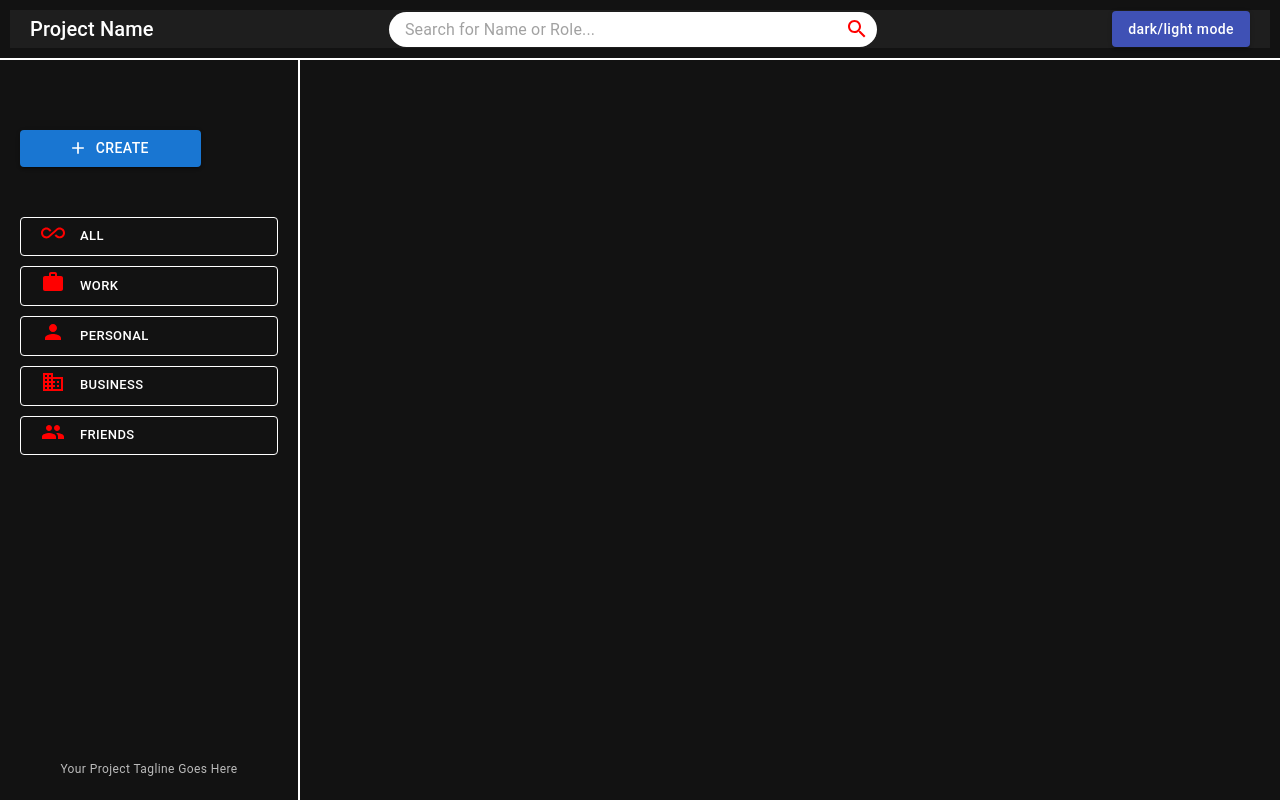
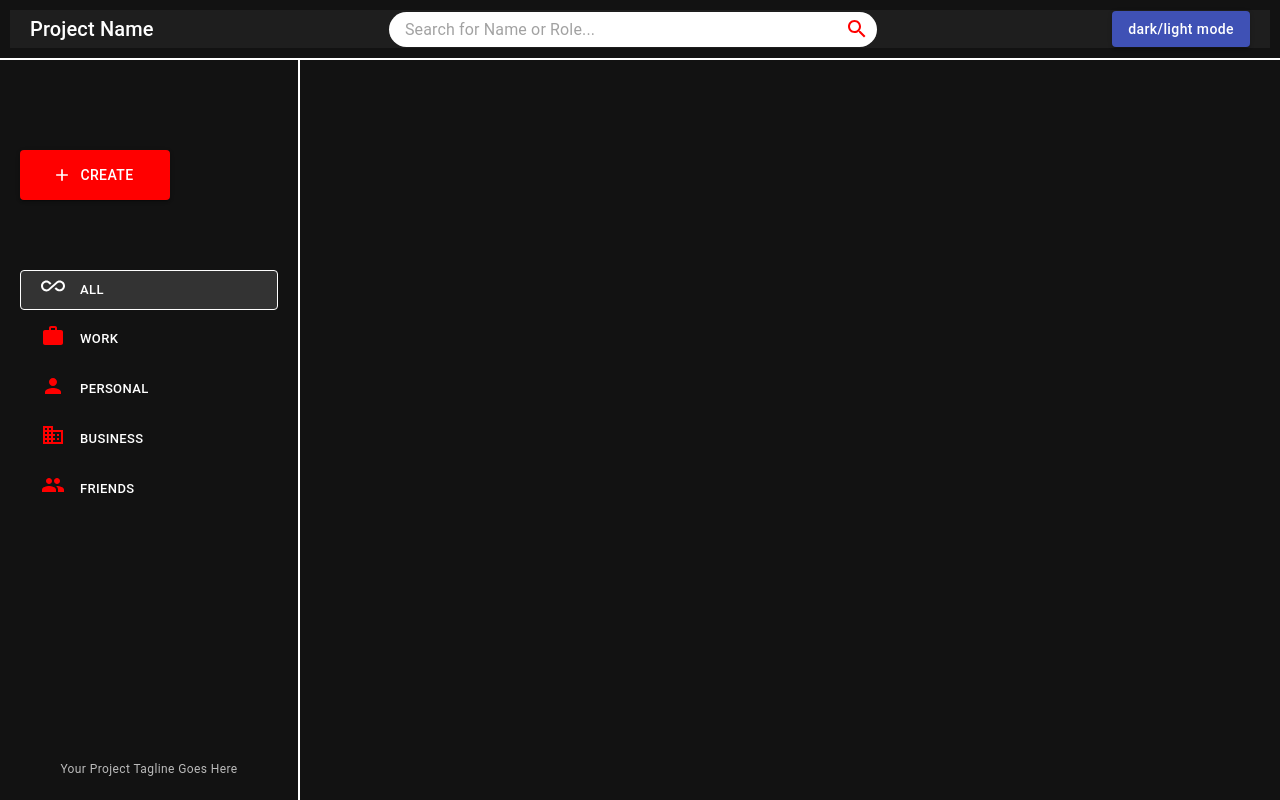
Before and after one commit to josephfrancis60/Cardify, a React (Vite) app in the folder frontend/: page / in a window 1280 px wide. Built offline with nearby package versions, Linux system fonts and the light colour scheme.

Commit message:
sidebar UI

```diff
--- /dev/null
+++ b/frontend/src/components/CreateProfileModal.jsx
@@ -0,0 +1,25 @@
+import React from 'react'
+import AddIcon from "@mui/icons-material/Add";
+import { Button } from '@mui/material';
+
+
+const CreateProfileModal = () => {
+  return (
+    <Button
+    variant="contained"
+    size="medium"
+    startIcon={<AddIcon />}
+    sx={{
+      width: "150px",  // 70%
+      height: "50px",
+      marginY: "70px",
+      backgroundColor: "#ff0000",
+      "&:hover": { backgroundColor: "#115293" },
+    }}
+    >
+        Create
+    </Button>
+  )
+}
+
+export default CreateProfileModal
--- a/frontend/src/components/Sidebar.jsx
+++ b/frontend/src/components/Sidebar.jsx
@@ -1,11 +1,11 @@
-import React from "react";
+import React, { useState } from "react";
 import { Box, Button, Typography } from "@mui/material";
-import AddIcon from "@mui/icons-material/Add";
 import WorkIcon from "@mui/icons-material/Work";
 import PersonIcon from "@mui/icons-material/Person";
 import BusinessIcon from "@mui/icons-material/Business";
 import PeopleIcon from "@mui/icons-material/People";
 import AllInclusiveIcon from "@mui/icons-material/AllInclusive";
+import CreateProfileModal from "./CreateProfileModal";
 
 const categories = [
   { label: "All", icon: <AllInclusiveIcon /> },
@@ -16,6 +16,8 @@ const categories = [
 ];
 
 const Sidebar = () => {
+  const [selectedCategory, setSelectedCategory] = useState("All");
+
   return (
     <Box
       sx={{
@@ -23,53 +25,45 @@ const Sidebar = () => {
         flexDirection: "column",
         justifyContent: "space-between",
         height: "100%",
+        bgcolor: "#121212", // Optional: Dark theme
       }}
     >
       {/* Top Section with "Create" Button */}
       <Box>
-        <Button
-          variant="contained"
-          size="medium"
-          startIcon={<AddIcon />}
-          sx={{
-            width: "70%",
-            marginY: "50px",
-            backgroundColor: "#1976d2",
-            "&:hover": { backgroundColor: "#115293" },
-          }}
-        >
-          Create
-        </Button>
+        {/* file for create profile button */}
+        <CreateProfileModal />
 
         {/* Category Navigation Buttons */}
         {categories.map((category, index) => (
           <Button
             key={index}
+            onClick={() => setSelectedCategory(category.label)}
             variant="outlined"
             size="small"
             sx={{
               width: "100%",
               marginBottom: "10px",
-              color: "#fff",
-              borderColor: "#fff",
+              color: "#fff", // Button text remains white
+              backgroundColor:
+                selectedCategory === category.label ? "#333" : "transparent", // Background for selected button
+              borderColor:
+                selectedCategory === category.label ? "#fff" : "transparent", // Borderline for selected button
               "&:hover": {
-                backgroundColor: "#333",
-                borderColor: "#fff",
+                backgroundColor: selectedCategory === category.label ? "#444" : "#222",
               },
               justifyContent: "flex-start",
               paddingLeft: "20px",
-
             }}
           >
-            <span style={{
+            <span
+              style={{
                 marginRight: "15px",
-                color: "red",
-            }}>
+                color: selectedCategory === category.label ? "#fff" : "#ff0000", // Icon color changes dynamically
+              }}
+            >
               {category.icon}
             </span>
-            <span>
-              {category.label}
-            </span>
+            {category.label}
           </Button>
         ))}
       </Box>
@@ -80,7 +74,7 @@ const Sidebar = () => {
         align="center"
         sx={{
           color: "#bbb",
-          marginTop: "20px",
+          marginTop: "30px",
         }}
       >
         Your Project Tagline Goes Here
```
